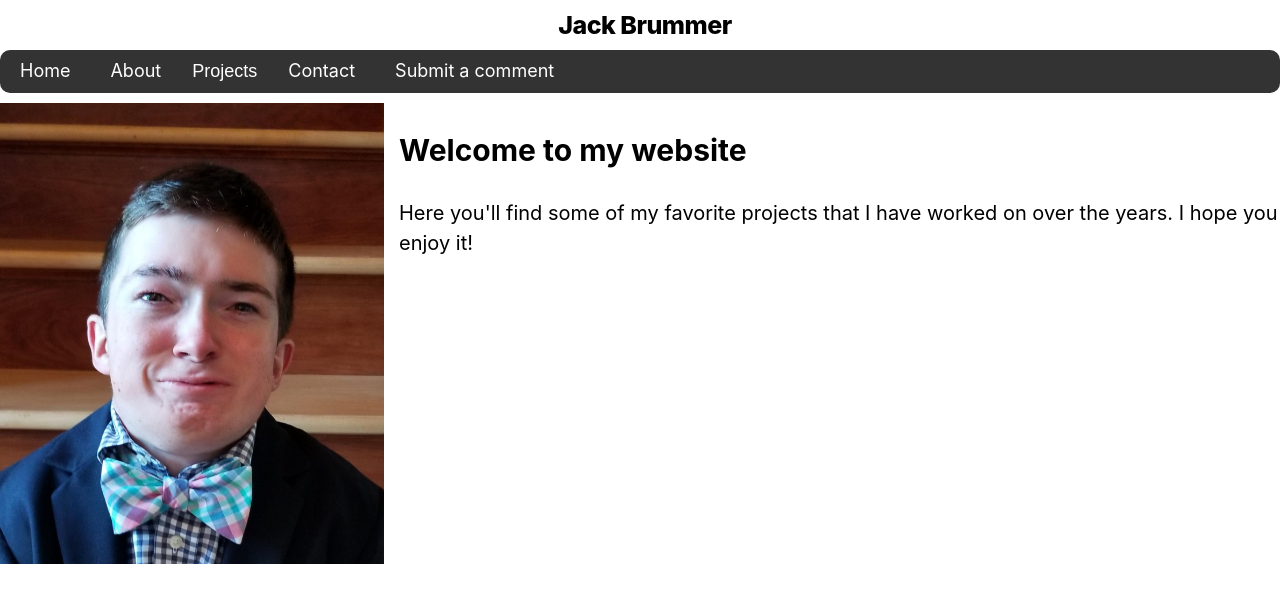
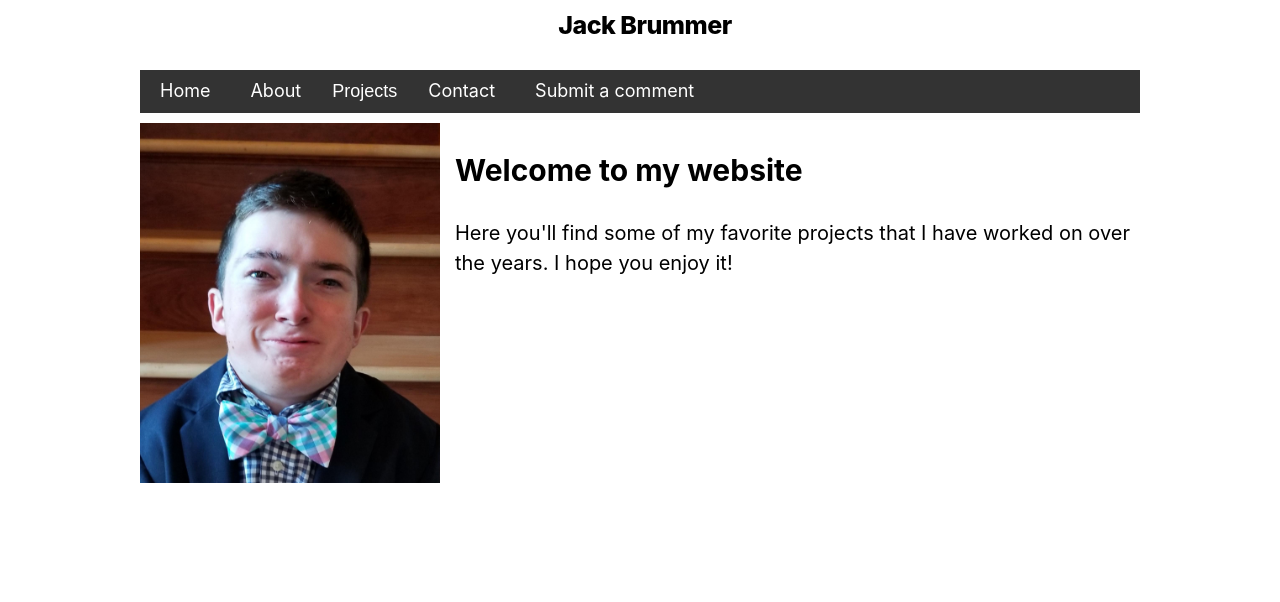
Before and after one commit to jbrummer402/Resume-Site, a Next.js app: page / in a window 1280 px wide. Shown: the top 602 px of the page. Built offline with nearby package versions, Linux system fonts and the light colour scheme.

Commit message:
Modified layout css

```diff
--- a/components/layout.js
+++ b/components/layout.js
@@ -13,7 +13,7 @@ export default function Layout({ children, home }) {
         <div>
         <h1 style={{textAlign:"center"}} className={utilStyles.heading2Xl}>{name}</h1>
 
-        <div style={{lineHeight: "1.0px"}}>
+        <div style={{lineHeight: "1.0px"}} className={styles.container}>
             <ul>
                 <li><Link href="/"><a>Home</a></Link></li>
                 <li><Link href="/posts/about"><a>About</a></Link></li>
--- a/styles/global.css
+++ b/styles/global.css
@@ -23,7 +23,6 @@ a:hover{
 }
 
 ul {
-  border-radius: 10px;
   width: auto;
   list-style-type: none;
   padding: 0;
@@ -45,7 +44,7 @@ li a {
   text-align: center;
   padding: 20px;
   text-decoration: none;
-  transition: 0.3s;
+  transition: 0.7s;
   display: block;
 }
 
```
